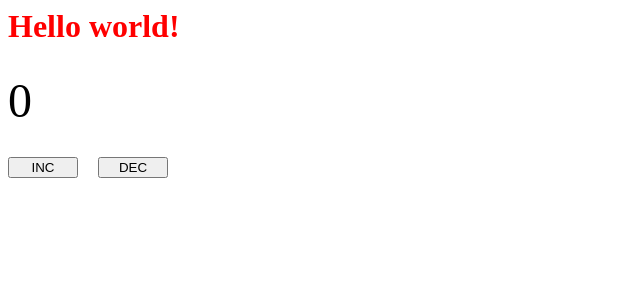
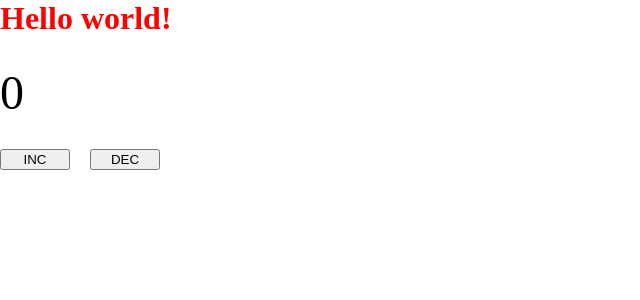
Before and after one commit to archebaldo77/arche77-blog, a React app: page / in a window 1280 px wide. Shown: the top 300 px of the page, without its empty margins (0-640 px from the left). Built offline with nearby package versions, Linux system fonts and the light colour scheme.

Commit message:
Add: css modules

```diff
--- a/package.json
+++ b/package.json
@@ -17,7 +17,7 @@
     "@types/react-dom": "17.0.11",
     "@types/webpack": "5.28.5",
     "@types/webpack-dev-server": "4.7.2",
-    "css-loader": "7.1.2",
+    "css-loader": "6.11.0",
     "html-webpack-plugin": "5.6.0",
     "mini-css-extract-plugin": "2.9.0",
     "sass": "1.77.6",
@@ -26,6 +26,7 @@
     "ts-loader": "9.5.1",
     "ts-node": "10.9.2",
     "typescript": "5.5.2",
+    "typescript-plugin-css-modules": "5.1.0",
     "webpack": "5.92.1",
     "webpack-cli": "5.1.4",
     "webpack-dev-server": "5.0.4"
--- a/src/components/app/app.tsx
+++ b/src/components/app/app.tsx
@@ -2,16 +2,16 @@
 import { useState } from 'react';
 
 // styles;
-import './app.scss';
+import classes from './app.module.scss';
 
 export const App = () => {
   const [count, setCount] = useState<number>(0);
 
   return (
-    <div className='app'>
-      <h1 className='greeting'>Hello world!</h1>
-      <p className='count'>{count}</p>
-      <div className='buttons'>
+    <div className={classes[`app`]}>
+      <h1 className={classes[`greeting`]}>Hello world!</h1>
+      <p className={classes[`count`]}>{count}</p>
+      <div className={classes[`buttons`]}>
         <button onClick={() => setCount((prev) => prev + 1)}>INC</button>
         <button onClick={() => setCount((prev) => prev - 1)}>DEC</button>
       </div>
--- a/src/index.tsx
+++ b/src/index.tsx
@@ -1,5 +1,10 @@
+// libraries;
 import { render } from 'react-dom';
 
+// components;
 import { App } from './components/app/app';
 
+// styles;
+import './style.scss';
+
 render(<App />, document.getElementById(`root`));
--- /dev/null
+++ b/src/style.scss
@@ -0,0 +1,9 @@
+*,
+*::before,
+*::after {
+  box-sizing: border-box;
+}
+
+body {
+  margin: 0;
+}
--- a/tsconfig.json
+++ b/tsconfig.json
@@ -9,7 +9,8 @@
     "allowJs": true,
     "moduleResolution": "node",
     "allowSyntheticDefaultImports": true,
-    "esModuleInterop": true
+    "esModuleInterop": true,
+    "plugins": [{ "name": "typescript-plugin-css-modules" }]
   },
   "ts-node": {
     "compilerOptions": {
```
Also changed, not shown: src/components/app/app.module.scss (renamed from src/components/app/app.scss), 2 other files (tests, documents, lock files or other folders).
